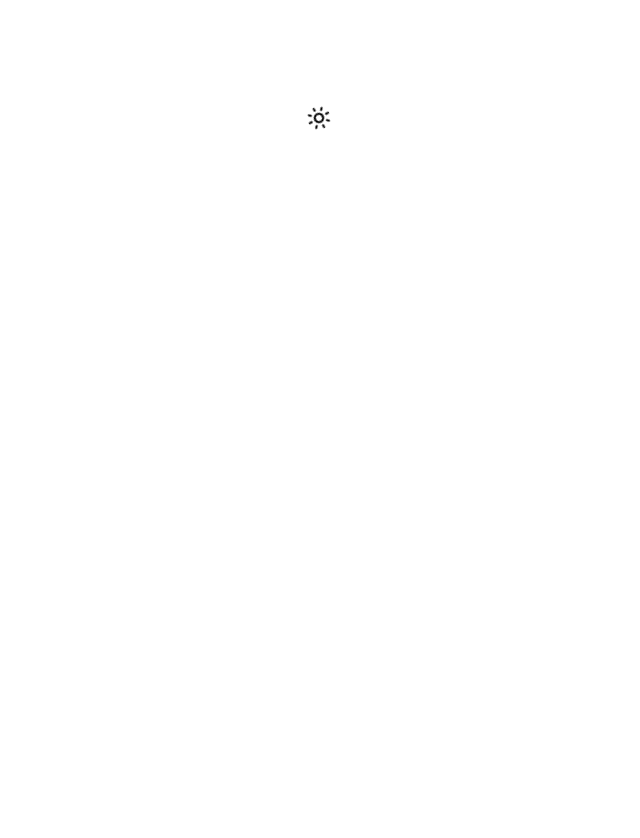
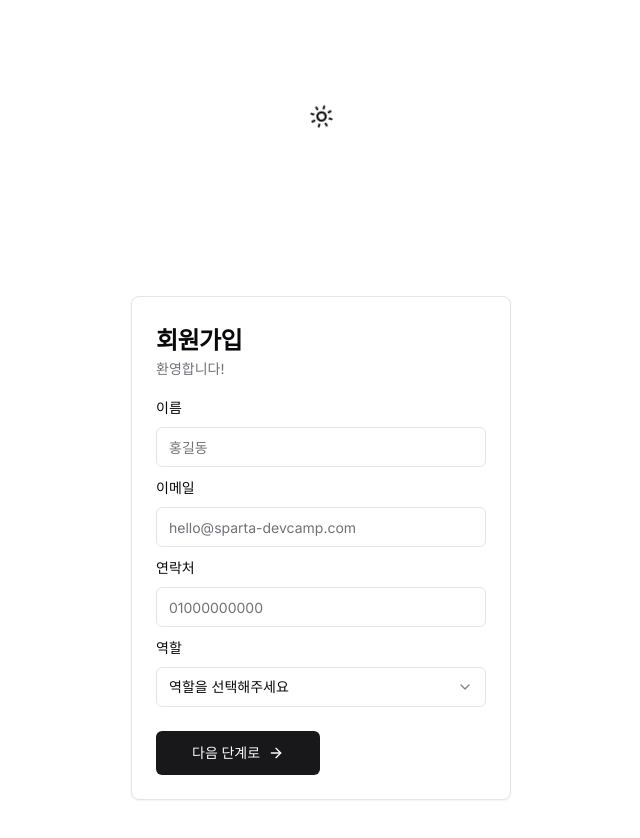
Before and after one commit to Pseheyon/DevCamp-frontend-material, a Next.js app: page / in a window 1280 px wide. Shown: the top 838 px of the page, without its empty margins (319-959 px from the left). Before the commit the page ends 800 px from the top, so only its background shows below. Built offline with nearby package versions, Linux system fonts and the light colour scheme.

Commit message:
[feat] 회원가입 사이트

```diff
--- a/src/app/page.tsx
+++ b/src/app/page.tsx
@@ -1,4 +1,3 @@
-"use client";
 import Image from "next/image";
 import Link from "next/link";
 import { DarkModeToggle } from "@/components/dark-mode-toggle";
@@ -8,11 +7,13 @@ import {
   NavigationMenuLink,
 } from "@/components/ui/navigation-menu";
 import { navigationMenuTriggerStyle } from "@/components/ui/navigation-menu";
+import SignUpFrom from "@/components/sign-up";
 
 export default function Home() {
   return (
-    <main className="flex min-h-screen flex-col items-center justify-between p-24">
+    <main className="flex min-h-screen flex-col items-center p-24">
       <DarkModeToggle />
+      <SignUpFrom />
     </main>
   );
 }
--- a/src/components/dark-mode-toggle.tsx
+++ b/src/components/dark-mode-toggle.tsx
@@ -16,49 +16,26 @@ export function DarkModeToggle() {
   useEffect(() => {
     setMounted(true);
   }, []);
-
+  if (!mounted) {
+    return <></>;
+  }
   const handleThemeChange = async (newTheme: "dark" | "light") => {
     setTheme(newTheme);
-    await animate([
-      newTheme === "light"
-        ? [scope.current, { rotate: -120 }]
-        : [scope.current, { rotate: 0 }],
-    ]);
   };
-
-  //   const toggleTheme = () => {
-  //     if (resolvedTheme === "dark") {
-  //       setTheme("light");
-  //     } else {
-  //       setTheme("dark");
-  //     }
-  //   };
 
   return (
     <div className="w-10 h-10 flex items-center justify-center">
-      {theme !== "dark" ? (
-        <motion.div
-          initial={{ opacity: 0, rotate: -120 }}
-          animate={{ opacity: 1 }}
-          transition={{ delay: 0.05 }}
-          className="text-black hover:text-text-light dark:hover:text-text-green duration-300"
-        >
-          <button ref={scope} onClick={() => handleThemeChange("dark")}>
-            <Sun size="25" />
-          </button>
-        </motion.div>
-      ) : (
-        <motion.div
-          initial={{ opacity: 0, rotate: 0 }}
-          animate={{ opacity: 1 }}
-          transition={{ delay: 0.05 }}
-          className="text-white hover:text-text-light dark:hover:text-text-green duration-300"
-        >
-          <button ref={scope} onClick={() => handleThemeChange("light")}>
-            <Moon size="25" />
-          </button>
-        </motion.div>
-      )}
+      <motion.div
+        initial={{ opacity: 0, rotate: theme === "dark" ? 0 : -120 }}
+        animate={{ opacity: 1, rotate: theme === "dark" ? 0 : -120 }}
+        transition={{ delay: 0.05 }}
+        className={`text-${
+          theme === "dark" ? "white" : "black"
+        } hover:text-text-light dark:hover:text-text-green duration-300`}
+        onClick={() => handleThemeChange(theme === "dark" ? "light" : "dark")}
+      >
+        {theme === "dark" ? <Moon size="25" /> : <Sun size="25" />}
+      </motion.div>
     </div>
   );
 }
--- /dev/null
+++ b/src/components/sign-up.tsx
@@ -0,0 +1,278 @@
+"use client";
+import { zodResolver } from "@hookform/resolvers/zod";
+import { useState } from "react";
+import { useForm } from "react-hook-form";
+import { ArrowRight } from "lucide-react";
+import { z } from "zod";
+import { Button } from "@/components/ui/button";
+import {
+  Form,
+  FormControl,
+  FormDescription,
+  FormField,
+  FormItem,
+  FormLabel,
+  FormMessage,
+} from "@/components/ui/form";
+import {
+  Card,
+  CardContent,
+  CardDescription,
+  CardFooter,
+  CardHeader,
+  CardTitle,
+} from "@/components/ui/card";
+import {
+  Select,
+  SelectContent,
+  SelectItem,
+  SelectTrigger,
+  SelectValue,
+} from "@/components/ui/select";
+import { useToast } from "./ui/use-toast";
+import { Input } from "@/components/ui/input";
+import {
+  TsRegisterSchemaType,
+  registerSchema,
+} from "@/validators/signupSchema";
+import { cn } from "@/lib/utils";
+export default function SignUpFrom() {
+  const [step, setStep] = useState<number>(0);
+  const form = useForm<TsRegisterSchemaType>({
+    resolver: zodResolver(registerSchema),
+    defaultValues: {
+      phone: "",
+      email: "",
+      role: "",
+      username: "",
+      password: "",
+      confirmPassword: "",
+    },
+  });
+
+  const {
+    register,
+    handleSubmit,
+    formState: { errors, isSubmitting },
+    reset,
+    setError,
+  } = useForm<TsRegisterSchemaType>({
+    resolver: zodResolver(registerSchema),
+  });
+
+  const { toast } = useToast();
+
+  const onSubmit = async (data: TsRegisterSchemaType) => {
+    const { password, confirmPassword } = data;
+    if (password !== confirmPassword) {
+      toast({
+        title: "비밀번호가 일치하지 않습니다.",
+        variant: "destructive",
+        duration: 1000,
+      });
+      return;
+    }
+    alert(JSON.stringify(data, null, 4));
+    const response = await fetch("/api/signup", {
+      method: "POST",
+      body: JSON.stringify(data),
+      headers: {
+        "Content-Type": "application/json",
+      },
+    });
+    const responseData = await response.json();
+    if (!response.ok) {
+      alert("Submitting form failed!");
+      return;
+    }
+
+    if (responseData.errors) {
+      const errors = responseData.errors;
+    }
+  };
+
+  return (
+    <div className="pt-40 box-border w-100">
+      <Card className="w-[380px]">
+        <CardHeader className="pb-4 pt-8">
+          <CardTitle>회원가입</CardTitle>
+          <CardDescription>환영합니다!</CardDescription>
+        </CardHeader>
+        <CardContent>
+          <Form {...form}>
+            <form
+              onSubmit={form.handleSubmit(onSubmit)}
+              className="relative space-y-2 w-100"
+            >
+              {step == 0 && (
+                <>
+                  <div className={"size-full"}>
+                    <FormField
+                      control={form.control}
+                      name="username"
+                      render={({ field }) => (
+                        <FormItem>
+                          <FormLabel>이름</FormLabel>
+                          <FormControl>
+                            <Input
+                              className=" focus:outline-none"
+                              placeholder="홍길동"
+                              {...field}
+                            />
+                          </FormControl>
+                          <FormMessage />
+                        </FormItem>
+                      )}
+                    />
+                  </div>
+                  <div className={"size-full"}>
+                    <FormField
+                      control={form.control}
+                      name="email"
+                      render={({ field }) => (
+                        <FormItem>
+                          <FormLabel>이메일</FormLabel>
+                          <FormControl>
+                            <Input
+                              placeholder="hello@sparta-devcamp.com"
+                              {...field}
+                            />
+                          </FormControl>
+                          <FormMessage />
+                        </FormItem>
+                      )}
+                    />
+                  </div>
+                  <div className={"size-full"}>
+                    <FormField
+                      control={form.control}
+                      name="phone"
+                      render={({ field }) => (
+                        <FormItem>
+                          <FormLabel>연락처</FormLabel>
+                          <FormControl>
+                            <Input placeholder="01000000000" {...field} />
+                          </FormControl>
+                          <FormMessage />
+                        </FormItem>
+                      )}
+                    />
+                  </div>
+                  <div className={"size-full"}>
+                    <FormField
+                      control={form.control}
+                      name="role"
+                      render={({ field }) => (
+                        <FormItem>
+                          <FormLabel>역할</FormLabel>
+                          <Select
+                            onValueChange={field.onChange}
+                            defaultValue={field.value}
+                          >
+                            <FormControl>
+                              <SelectTrigger>
+                                <SelectValue placeholder="역할을 선택해주세요" />
+                              </SelectTrigger>
+                            </FormControl>
+                            <SelectContent>
+                              <SelectItem value="admin">관리자</SelectItem>
+                              <SelectItem value="user">일반사용자</SelectItem>
+                            </SelectContent>
+                          </Select>
+                          <FormMessage />
+                        </FormItem>
+                      )}
+                    />
+                  </div>
+                </>
+              )}
+              {step == 1 && (
+                <>
+                  <div className={"size-full"}>
+                    <FormField
+                      control={form.control}
+                      name="password"
+                      render={({ field }) => (
+                        <FormItem>
+                          <FormLabel>비밀번호</FormLabel>
+                          <FormControl>
+                            <Input type={"password"} {...field} />
+                          </FormControl>
+                          <FormMessage />
+                        </FormItem>
+                      )}
+                    />
+                  </div>
+                  <div className={"size-full"}>
+                    <FormField
+                      control={form.control}
+                      name="confirmPassword"
+                      render={({ field }) => (
+                        <FormItem>
+                          <FormLabel>비밀번호 확인</FormLabel>
+                          <FormControl>
+                            <Input type={"password"} {...field} />
+                          </FormControl>
+                          <FormMessage />
+                        </FormItem>
+                      )}
+                    />
+                  </div>
+                </>
+              )}
+
+              <CardFooter
+                className={
+                  "flex gap-2 size-full w-100 p-0 pt-4 justify-between"
+                }
+              >
+                <Button
+                  className={cn({ hidden: step === 0 })}
+                  size={"lg"}
+                  type="submit"
+                  onClick={(e) => {
+                    form.handleSubmit(onSubmit)(e);
+                  }}
+                >
+                  계정 등록하기
+                </Button>
+                <Button
+                  type="button"
+                  size={"lg"}
+                  className={cn({ hidden: step === 1 })}
+                  onClick={() => {
+                    form.trigger(["phone", "email", "username", "role"]);
+                    const phoneState = form.getFieldState("phone");
+                    const emailState = form.getFieldState("email");
+                    const usernameState = form.getFieldState("username");
+                    const roleState = form.getFieldState("role");
+
+                    if (!phoneState.isDirty || phoneState.invalid) return;
+                    if (!emailState.isDirty || emailState.invalid) return;
+                    if (!usernameState.isDirty || usernameState.invalid) return;
+                    if (!roleState.isDirty || roleState.invalid) return;
+                    setStep(1);
+                  }}
+                >
+                  다음 단계로
+                  <ArrowRight className="w-4 h-4 ml-2" />
+                </Button>
+                <Button
+                  size={"lg"}
+                  type="button"
+                  variant={"default"}
+                  className={cn({ hidden: step === 0 })}
+                  onClick={() => {
+                    setStep(0);
+                  }}
+                >
+                  이전 단계로
+                </Button>
+              </CardFooter>
+            </form>
+          </Form>
+        </CardContent>
+      </Card>
+    </div>
+  );
+}
--- a/src/components/ui/button.tsx
+++ b/src/components/ui/button.tsx
@@ -1,8 +1,8 @@
-import * as React from "react"
-import { Slot } from "@radix-ui/react-slot"
-import { cva, type VariantProps } from "class-variance-authority"
+import * as React from "react";
+import { Slot } from "@radix-ui/react-slot";
+import { cva, type VariantProps } from "class-variance-authority";
 
-import { cn } from "@/lib/utils"
+import { cn } from "@/lib/utils";
 
 const buttonVariants = cva(
   "inline-flex items-center justify-center whitespace-nowrap rounded-md text-sm font-medium ring-offset-background transition-colors focus-visible:outline-none focus-visible:ring-2 focus-visible:ring-ring focus-visible:ring-offset-2 disabled:pointer-events-none disabled:opacity-50",
@@ -22,7 +22,7 @@ const buttonVariants = cva(
       size: {
         default: "h-10 px-4 py-2",
         sm: "h-9 rounded-md px-3",
-        lg: "h-11 rounded-md px-8",
+        lg: "h-11 rounded-md px-9",
         icon: "h-10 w-10",
       },
     },
@@ -31,26 +31,26 @@ const buttonVariants = cva(
       size: "default",
     },
   }
-)
+);
 
 export interface ButtonProps
   extends React.ButtonHTMLAttributes<HTMLButtonElement>,
     VariantProps<typeof buttonVariants> {
-  asChild?: boolean
+  asChild?: boolean;
 }
 
 const Button = React.forwardRef<HTMLButtonElement, ButtonProps>(
   ({ className, variant, size, asChild = false, ...props }, ref) => {
-    const Comp = asChild ? Slot : "button"
+    const Comp = asChild ? Slot : "button";
     return (
       <Comp
         className={cn(buttonVariants({ variant, size, className }))}
         ref={ref}
         {...props}
       />
-    )
+    );
   }
-)
-Button.displayName = "Button"
+);
+Button.displayName = "Button";
 
-export { Button, buttonVariants }
+export { Button, buttonVariants };
```
